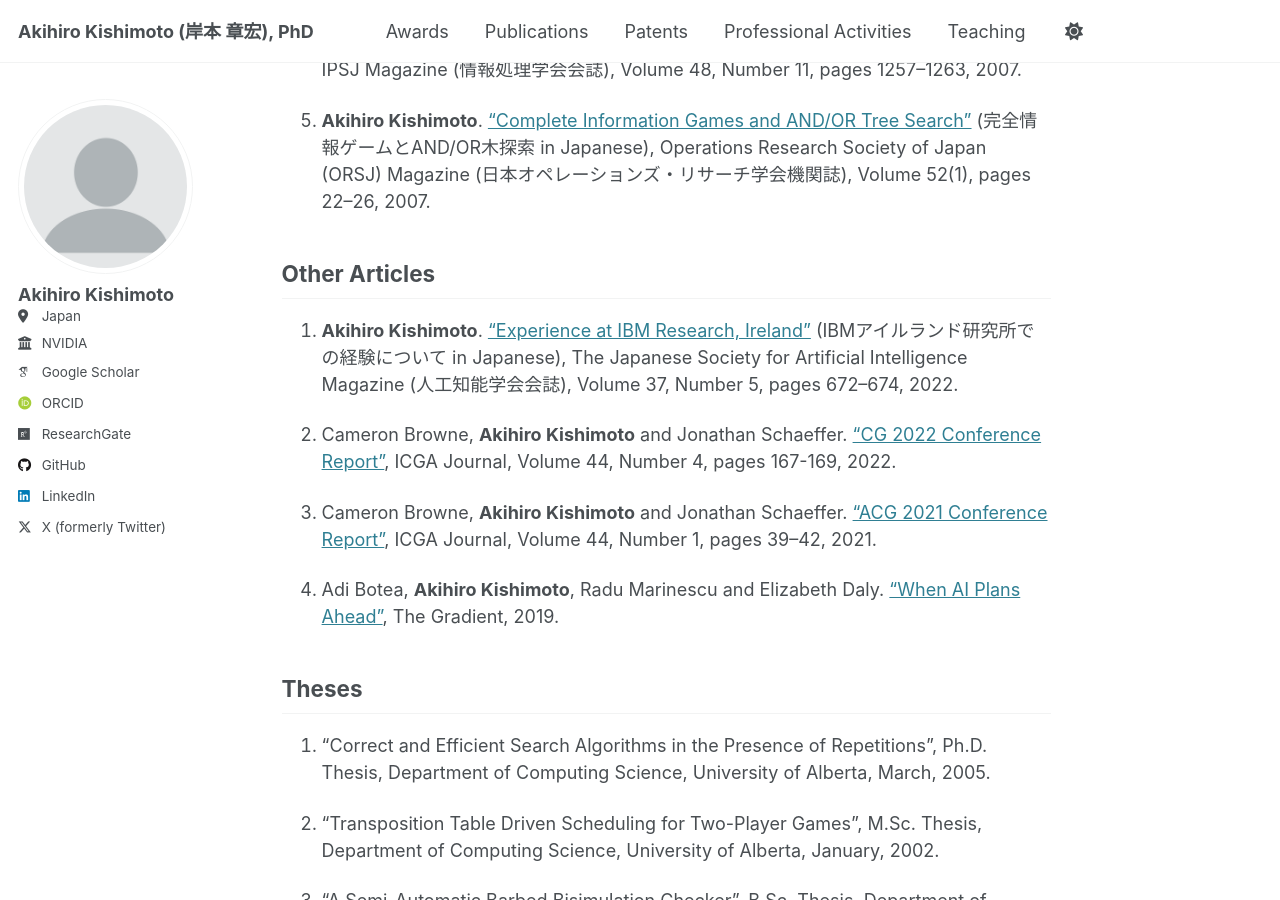
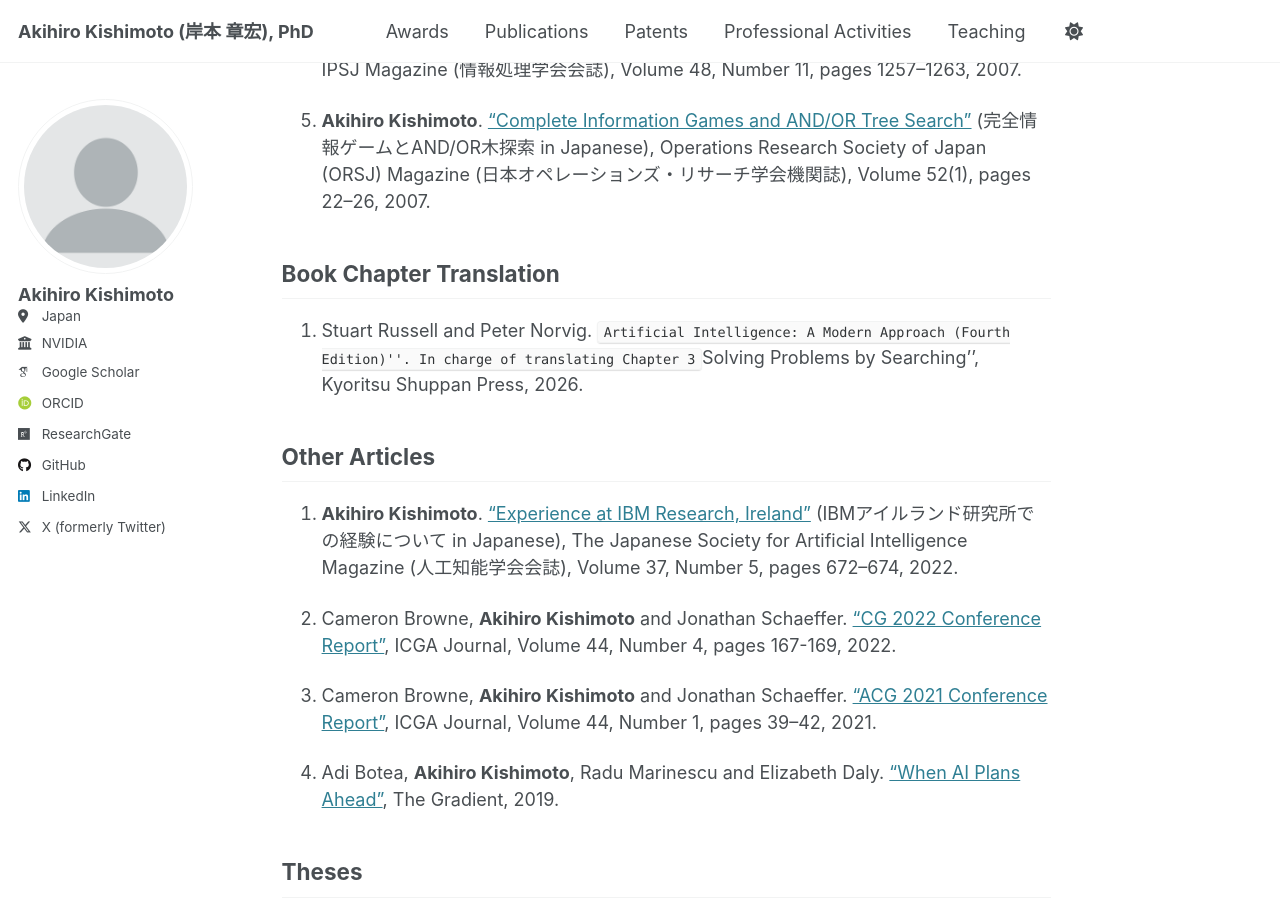
Before and after one commit to kishimoto1974/kishimoto1974.github.io, a Jekyll site: the page built from _pages/publications.md, in a window 1280 px wide and 900 px high, scrolled down 9863 px. Built offline with Jekyll 4.4.1, drawn with Linux system fonts in a browser that asks for light colours; some web fonts are replaced.

Commit message:
new publication added

```diff
--- a/_pages/publications.md
+++ b/_pages/publications.md
@@ -185,6 +185,10 @@ Volume 175, Issue 4, pages 296--314, 2005.
 
 1. **Akihiro Kishimoto**. ["Complete Information Games and AND/OR Tree Search"](https://orsj.org/?p=2169) (完全情報ゲームとAND/OR木探索 in Japanese), Operations Research Society of Japan (ORSJ) Magazine (日本オペレーションズ・リサーチ学会機関誌), Volume 52(1), pages 22--26, 2007.
 
+## Book Chapter Translation
+
+1. Stuart Russell and Peter Norvig. ``Artificial Intelligence: A Modern Approach (Fourth Edition)''. In charge of translating Chapter 3 ``Solving Problems by Searching'', Kyoritsu Shuppan Press, 2026.
+
 ## Other Articles
 
 1. **Akihiro Kishimoto**. ["Experience at IBM Research, Ireland"](https://www.jstage.jst.go.jp/article/jjsai/37/5/37_672/_article/-char/ja/) (IBMアイルランド研究所での経験について in Japanese), The Japanese Society for Artificial Intelligence Magazine (人工知能学会会誌), Volume 37, Number 5, pages 672--674, 2022.
```
